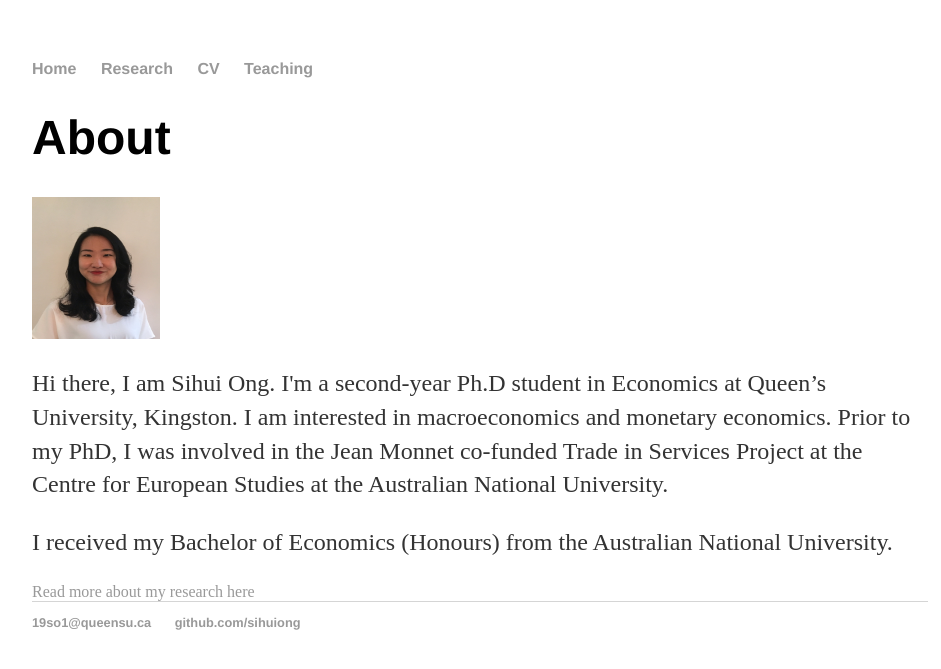
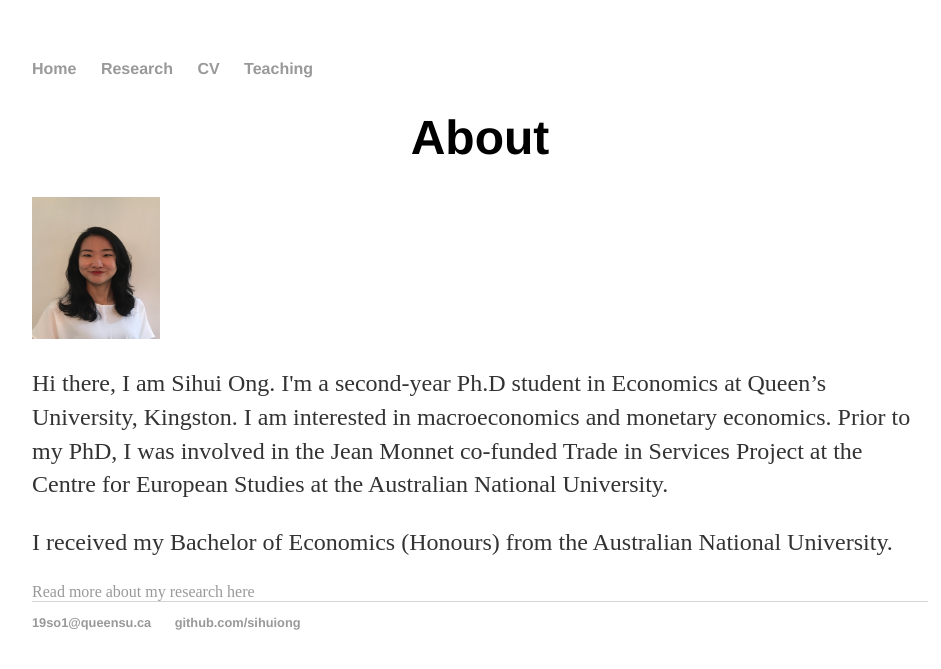
Before and after one commit to SihuiOng/SihuiOng.github.io, a Jekyll site: the page built from index.html, in a window 1280 px wide. Shown: the top 669 px of the page, without its empty margins (160-1101 px from the left). Built offline with Jekyll 4.4.1, drawn with Linux system fonts in a browser that asks for light colours.

Commit message:
Update index.html

```diff
--- a/index.html
+++ b/index.html
@@ -3,7 +3,7 @@ layout: default
 title: Sihui Ong, Ph.D. Candidate in Economics at Queen's University
 ---
 <div class="blurb">
-	<h1>About</h1>
+	<h1 style="text-align:center;">About</h1>
 	<img src="/images/face.jpeg" alt="face"
 	style="width:128px;height:142px;">
 	<p>Hi there, I am Sihui Ong. I'm a second-year Ph.D student in Economics at Queen’s University, Kingston. I am interested in macroeconomics and monetary economics.
```
